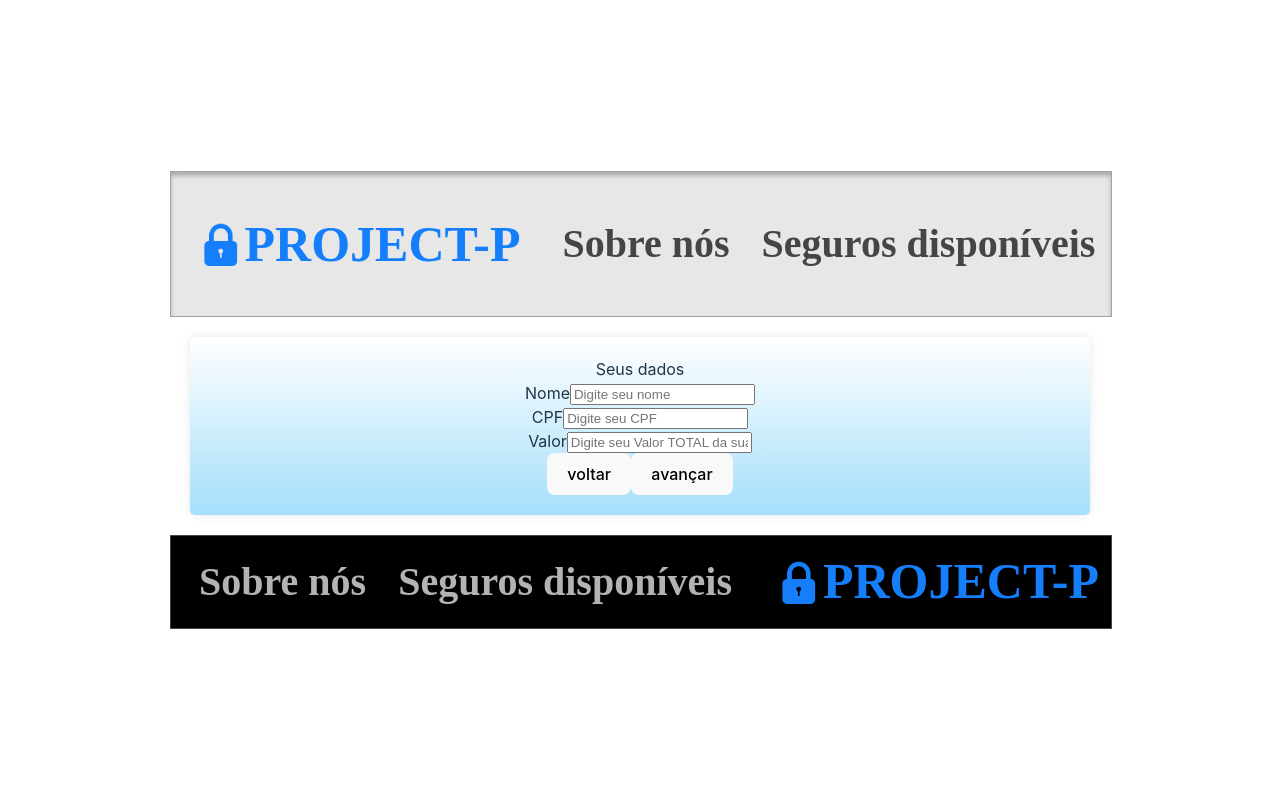
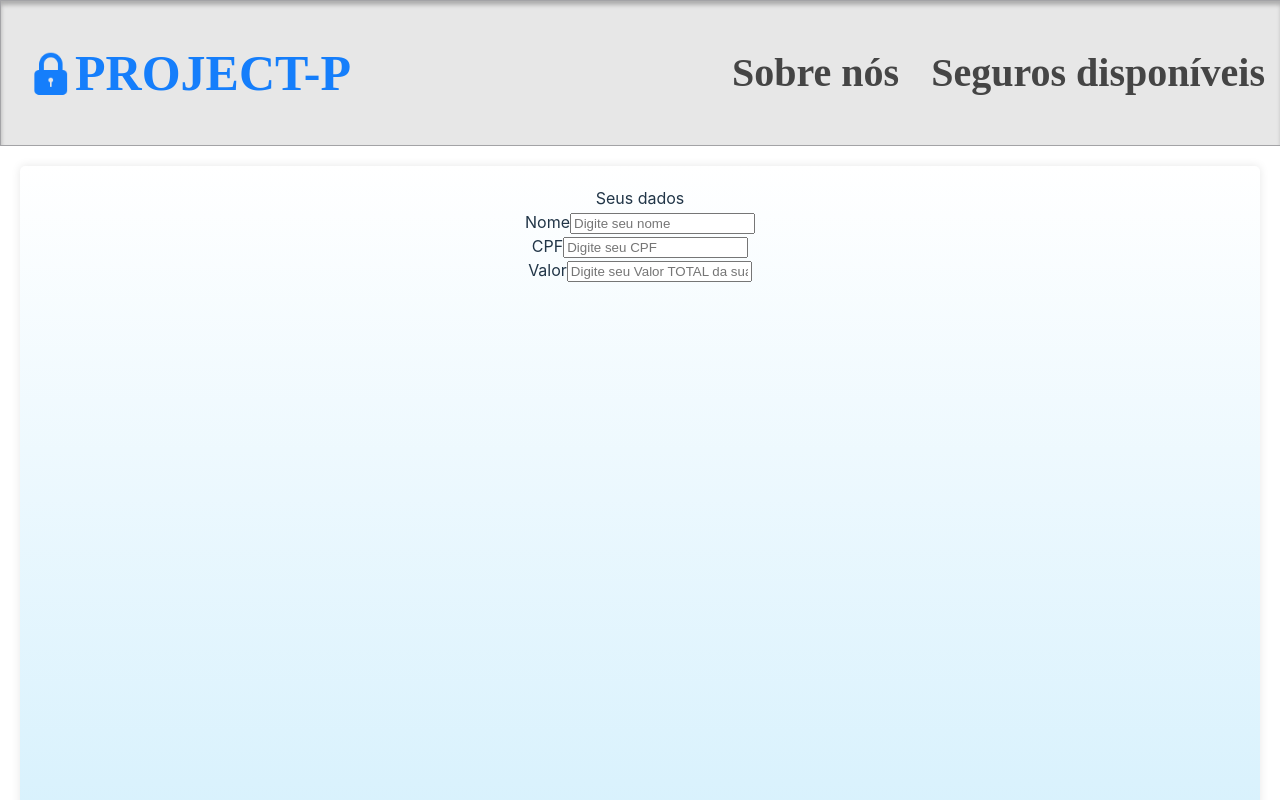
Before and after one commit to MatheusFelipeCamarinhaDuarte/Sprint-3, a React (Vite) app: page /dados-cliente in a window 1280 px wide. Shown: the top 800 px of the page. Built offline with nearby package versions, Linux system fonts and the light colour scheme.

Commit message:
CSS dados clientes

```diff
--- a/src/routes/CSS/Dados-cliente.css
+++ b/src/routes/CSS/Dados-cliente.css
@@ -1,12 +1,15 @@
-
 /*
 Página
 */
 main {
     display: flex;
+    width: 1200px;
+    height: 1475px;
     flex-direction: column;
     justify-content: center;
     align-items: center;
+    gap: 100px;
+    flex-shrink: 0;
     background: linear-gradient(180deg, #FFF 0%, #A4DFFA 100%);
 };
 
@@ -14,85 +17,22 @@
 /*
 Retângulo de interação
 */
-width: 1000px;
-height: 1000px;
-flex-shrink: 0;
-background: linear-gradient(180deg, #D9D9D9 0%, #00B4D8 100%);
-box-shadow: 0px 4px 4px 0px rgba(0, 0, 0, 0.25) inset;
-
+.form-cliente{
+    width: 1000px;
+    height: 1000px;
+    flex-shrink: 0;
+    background: linear-gradient(180deg, #D9D9D9 0%, #00B4D8 100%);
+    box-shadow: 0px 4px 4px 0px rgba(0, 0, 0, 0.25) inset;
+};
 
 /*
 Título
 */
+.titulo-cliente{
 color: #000;
 font-family: Patua One;
 font-size: 64px;
 font-style: normal;
 font-weight: 400;
 line-height: normal;
-
-
-/*
-Retângulo do formulário
-*/
-display: flex;
-width: 800px;
-padding: 0px 50px 27px 50px;
-flex-direction: column;
-align-items: flex-start;
-gap: 29px;
-background: #157EFB;
-
-
-/*
-Campos do form
-*/
-width: 700px;
-height: 60px;
-flex-shrink: 0;
-border: 1px solid #157EFB;
-background: #FFF;
-
-/*
-Textos do form
-*/
-color: #FFF;
-font-family: Patua One;
-font-size: 64px;
-font-style: normal;
-font-weight: 400;
-line-height: 100px; /* 156.25% */
-
-/*
-Botão voltar
-*/
-display: inline-flex;
-padding: 25px 56px;
-justify-content: center;
-align-items: center;
-background: #FFF;
-
-color: #157EFB;
-text-shadow: 0px 4px 4px rgba(0, 0, 0, 0.25);
-font-family: Patua One;
-font-size: 64px;
-font-style: normal;
-font-weight: 400;
-line-height: normal;
-
-/*
-Botão avançar
-*/
-display: inline-flex;
-padding: 25px;
-justify-content: center;
-align-items: center;
-background: #425AB0;
-
-color: rgba(255, 255, 255, 0.95);
-text-shadow: 0px 4px 4px rgba(0, 0, 0, 0.25);
-font-family: Patua One;
-font-size: 64px;
-font-style: normal;
-font-weight: 400;
-line-height: normal;
+};
```
